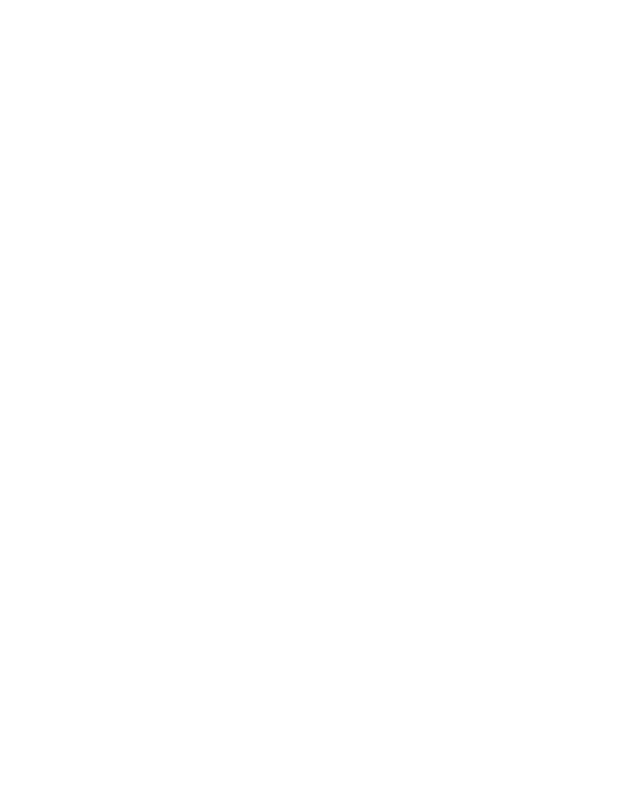
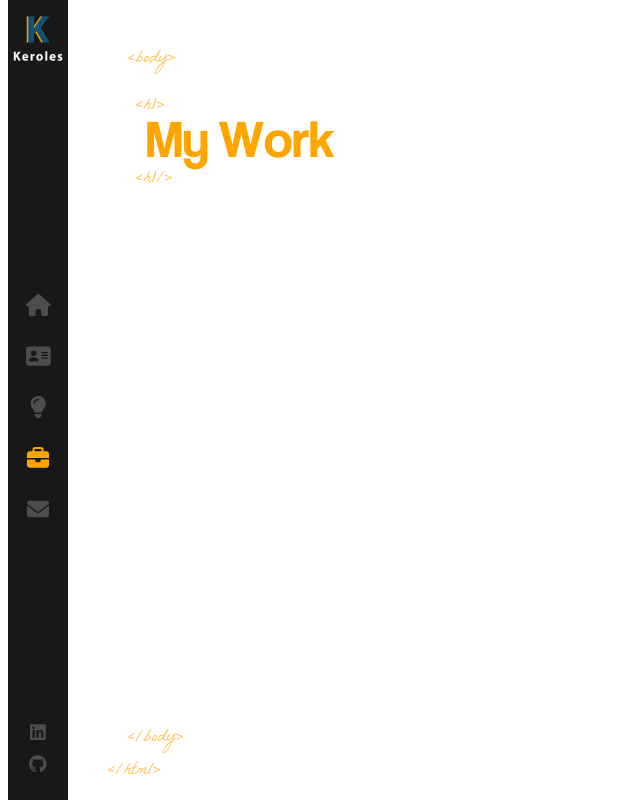
Before and after one commit to kerolesnabill/my-portfolio, a React (Create React App) app: page /work in a window 1280 px wide. Before the commit this address had no page. Shown: the whole page, without its empty margins (0-640 px from the left). Built offline with nearby package versions, Linux system fonts and the light colour scheme; the HTML template or start-up script is replaced by a standard one.

Commit message:
Create Work page

```diff
--- a/src/App.js
+++ b/src/App.js
@@ -4,6 +4,7 @@
 import Home from './components/Home/Home';
 import About from './components/About/About';
 import Skills from './components/Skills/Skills';
+import Work from './components/Work/Work';
 
 function App() {
   return (
@@ -13,6 +14,7 @@
           <Route index element={<Home />} />
           <Route path="/about" element={<About />} />
           <Route path="/skills" element={<Skills />} />
+          <Route path="/work" element={<Work />} />
         </Route>
       </Routes>
     </BrowserRouter>
--- a/src/components/Layout/Layout.scss
+++ b/src/components/Layout/Layout.scss
@@ -61,7 +61,8 @@
 }
 
 .container.about-page,
-.container.skills-page {
+.container.skills-page,
+.container.work-page {
   .text-zone {
     position: absolute;
     left: 10%;
--- /dev/null
+++ b/src/components/Work/Work.jsx
@@ -0,0 +1,34 @@
+import React, { useState, useEffect } from 'react';
+import './Work.scss';
+import AnimatedLetters from '../AnimatedLetters/AnimatedLetters';
+
+const Work = () => {
+  const [lettersClass, setLettersClass] = useState('text-animate');
+
+  const nameArray = ['M', 'y', ' ', 'W', 'o', 'r', 'k'];
+
+  useEffect(() => {
+    setTimeout(() => {
+      setLettersClass('text-animate-hover');
+    }, 3000);
+  }, []);
+
+  return (
+    <>
+      <div className="container work-page">
+        <div className="text-zone">
+          <h1>
+            <AnimatedLetters
+              lettersClass={lettersClass}
+              strArray={nameArray}
+              idx={15}
+            />
+          </h1>
+        </div>
+      </div>
+      <div className="work"></div>
+    </>
+  );
+};
+
+export default Work;
--- /dev/null
+++ b/src/components/Work/Work.scss
@@ -0,0 +1,28 @@
+@use '../../helpers/mixins.scss' as *;
+
+.work-page {
+  display: block;
+  position: relative;
+  height: auto;
+  min-height: 300px;
+}
+
+.work {
+  margin-left: 150px;
+  display: grid;
+  grid-template-columns: repeat(4, 1fr);
+  gap: 50px;
+  justify-items: center;
+  align-items: center;
+
+  @include breakpoints(lg-j) {
+    grid-template-columns: repeat(3, 2fr);
+  }
+  @include breakpoints(md) {
+    grid-template-columns: repeat(2, 2fr);
+    margin-left: 0;
+  }
+  @include breakpoints(sm) {
+    grid-template-columns: 1fr;
+  }
+}
```
